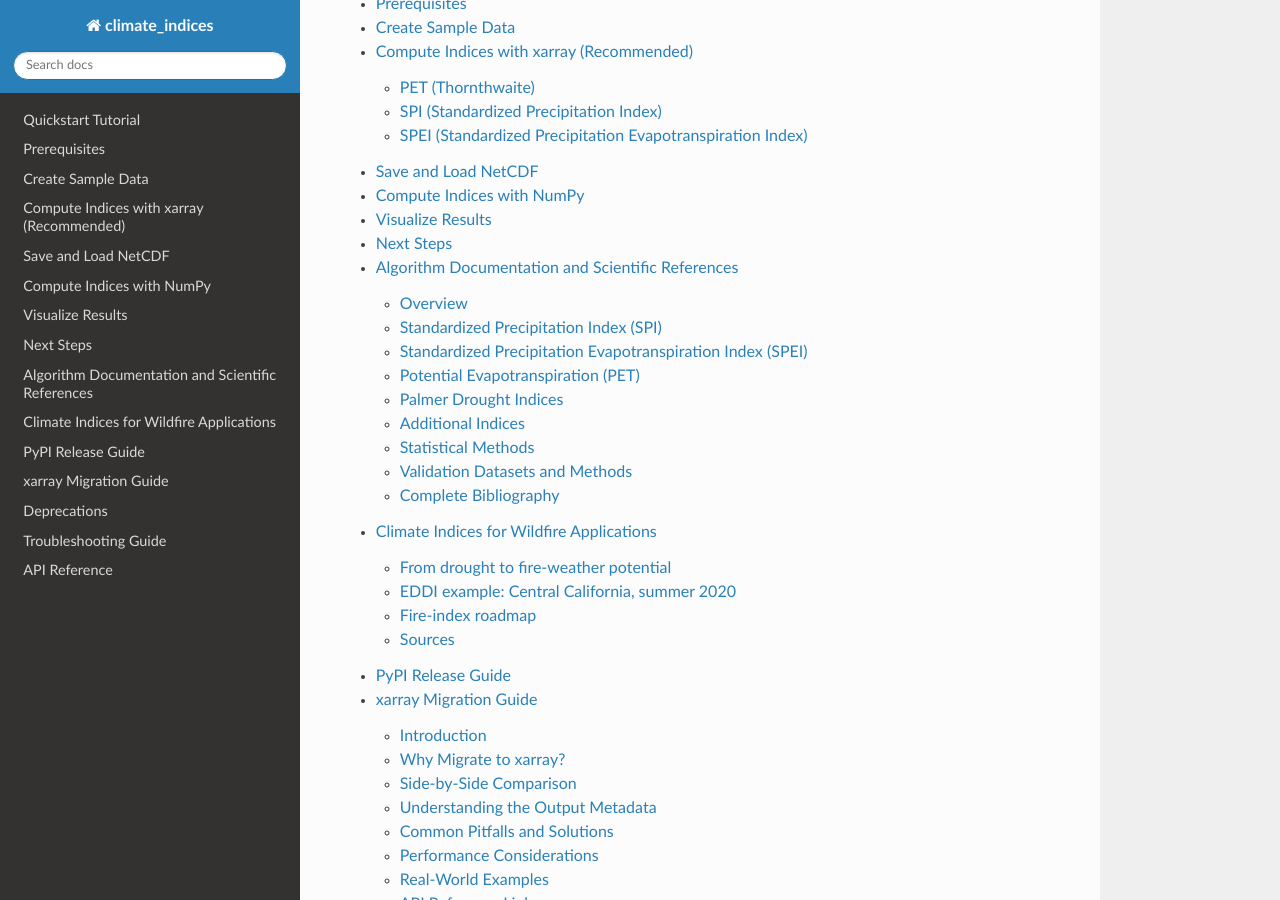
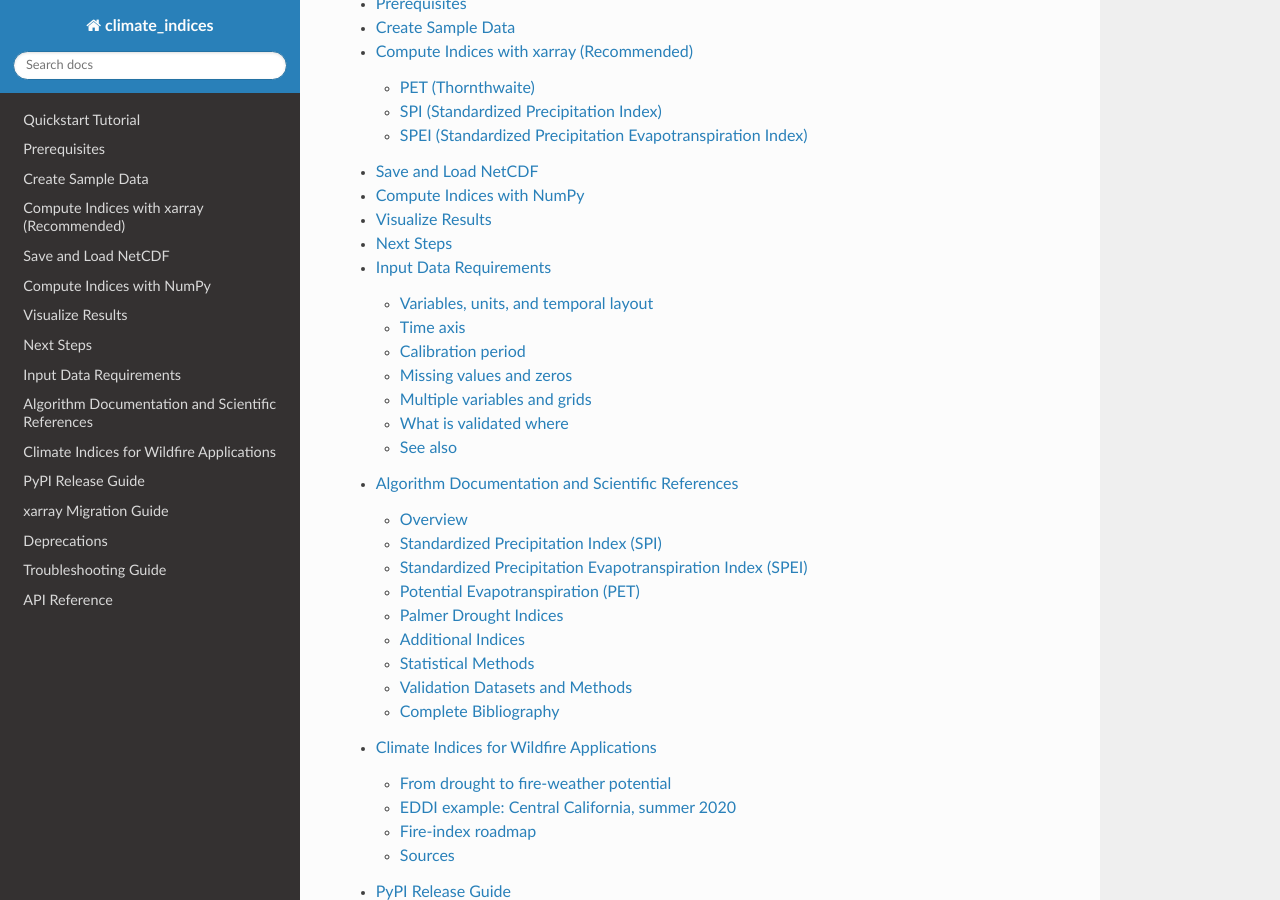
Before and after one commit to monocongo/climate_indices, a Sphinx documentation site: the page built from docs/index.rst, in a window 1280 px wide and 900 px high, scrolled down 6587 px. Built offline with Sphinx 7.4.7 and the Read the Docs theme 3.1.0, drawn with Linux system fonts in a browser that asks for light colours; some of the changed lines change nothing that is shown.

Commit message:
docs: add input data requirements contract
Document the inputs each index needs, their units and time axis, the
calibration, missing-value, alignment, and Dask-chunking expectations,
and a matrix of which API enforces each check. Closes the documentation
gap tracked by #834 and #401.

```diff
--- /dev/null
+++ b/docs/data_requirements.rst
@@ -0,0 +1,186 @@
+Input Data Requirements
+=======================
+
+This page is the contract for values passed to ``climate_indices``: which inputs
+each index needs, the units and time axis it expects, and which checks the
+library performs versus which the caller must guarantee. The NumPy, typed, and
+xarray APIs share the same numerics and the same expectations; they differ in
+how much of the contract is inferred and validated for you.
+
+Variables, units, and temporal layout
+-------------------------------------
+
+.. list-table::
+   :header-rows: 1
+   :widths: 24 28 22 26
+
+   * - Index
+     - Required values
+     - Units
+     - Time axis
+   * - SPI (``spi``)
+     - Precipitation
+     - Any consistent units (the index is scale-invariant); millimeters conventional
+     - Monthly or daily
+   * - SPEI (``spei``)
+     - Precipitation and PET
+     - Both in the same units; millimeters conventional
+     - Monthly or daily
+   * - Thornthwaite PET (``pet_thornthwaite``)
+     - Mean temperature, latitude
+     - Degrees Celsius, degrees north
+     - Monthly
+   * - Hargreaves PET (``pet_hargreaves``)
+     - Daily minimum and maximum temperature, latitude
+     - Degrees Celsius, degrees north
+     - Daily
+   * - EDDI (``eddi``)
+     - PET
+     - Any consistent units (values are ranked); millimeters conventional
+     - Monthly or daily
+   * - PNP (``percentage_of_normal``)
+     - Precipitation
+     - Same units throughout (the index is a ratio)
+     - Monthly or daily
+   * - PCI (``pci``)
+     - Rainfall for one calendar year
+     - Millimeters
+     - Daily, single year
+   * - Palmer (``palmer.pdsi`` and related)
+     - Precipitation, PET, available water capacity
+     - Inches
+     - Monthly, 12 values per year; NumPy API only
+
+The value array matters, not the ``units`` attribute. The NumPy and xarray APIs
+never convert units, and editing an attribute is not conversion. The command
+line converts recognized unit declarations to millimeters (precipitation, PET)
+and degrees Celsius (temperature) before calculation, and rejects unrecognized
+ones.
+
+Time axis
+---------
+
+- Monthly series must contain complete, chronological months and begin in
+  January. The xarray API rejects skipped months, duplicate timestamps, and
+  unsupported frequencies; the NumPy API assumes this layout positionally.
+- Daily series must begin on January 1. The NumPy API expects the internal
+  366-day layout with complete calendar years; ``utils.transform_to_366day``
+  converts Gregorian daily arrays to that layout. The xarray API accepts
+  ordinary Gregorian coordinates and also accepts a partial final year.
+- Supported calendars are ``standard``, ``gregorian``, and
+  ``proleptic_gregorian`` ``datetime64`` coordinates. ``cftime`` calendars are
+  rejected; see ``docs/adr/0004-xarray-calendar-semantics.md``.
+- The xarray API infers ``data_start_year``, periodicity, and the calibration
+  period from the ``time`` coordinate, which needs at least three timestamps to
+  infer periodicity. Pass the arguments explicitly to override inference, and
+  always pass them with the NumPy API.
+- The first ``scale - 1`` outputs of an index are NaN because no full window
+  exists before them. That is expected, not a sign of invalid input.
+
+Calibration period
+------------------
+
+- The calibration period is the baseline the index is fitted or ranked
+  against, and it must fall inside the input's year coverage.
+- 30 years is the documented minimum. A shorter period emits
+  ``ShortCalibrationWarning``, and more than 20% missing values inside the
+  period emits a warning about fitting reliability.
+- When no calibration period is given, the xarray API uses the full input
+  range and raises ``InsufficientDataError`` when fewer than 30 effective
+  non-NaN years fall inside it.
+- Pearson fitting requires enough non-zero values per calendar period and
+  raises ``InsufficientDataError`` otherwise; use the gamma distribution for
+  strongly zero-inflated precipitation.
+- Matching the calibration years to the actual data coverage is the caller's
+  responsibility today; the NumPy API does not check the requested years
+  against the input range.
+
+Missing values and zeros
+------------------------
+
+- NaN marks missing data and propagates per cell: an input NaN produces a NaN
+  output. Nothing is interpolated, filled, or silently dropped.
+- Zero precipitation is data, meaning a dry period, not a missing value, and is
+  preserved. Zero-inflated series are a distribution-fitting concern, not a
+  data-cleaning one.
+- Negative precipitation is clipped to zero with a warning. Fix sign
+  conventions upstream instead of relying on the clip.
+- Dask-backed xarray input must keep the full ``time`` dimension in a single
+  chunk; spatial chunks remain free to parallelize. The adapters never rechunk
+  implicitly and raise ``CoordinateValidationError`` with the exact fix
+  (``data = data.chunk({"time": -1})``) when ``time`` is split.
+
+Multiple variables and grids
+----------------------------
+
+- Paired inputs (SPEI precipitation and PET, Hargreaves minimum and maximum
+  temperature) must share coordinates. The xarray API aligns them with an inner
+  join and warns with ``InputAlignmentWarning`` when timesteps are dropped; an
+  empty intersection raises ``CoordinateValidationError``.
+- When the inputs must match exactly, align them before calculation with
+  ``xr.align(..., join="exact")``, which raises instead of intersecting. The
+  end-to-end sample does this in ``scripts/prepare_e2e_inputs.py``.
+- Regridding, reprojection, resampling, and unit conversion happen outside the
+  library. Inputs on different grids, calendars, or periods are not reconciled
+  for you.
+
+What is validated where
+-----------------------
+
+.. list-table::
+   :header-rows: 1
+   :widths: 40 20 20 20
+
+   * - Check
+     - NumPy / typed API
+     - xarray API
+     - CLI
+   * - Time coordinate completeness, periodicity, and start month
+     - Caller
+     - Enforced
+     - Caller
+   * - Timesteps at least ``scale``
+     - Not enforced
+     - Enforced
+     - Not enforced
+   * - Calibration length and missing-data warnings
+     - Warned
+     - Warned
+     - Warned
+   * - Calibration non-NaN sample size
+     - Caller
+     - Enforced
+     - Caller
+   * - Calibration years inside data coverage
+     - Not checked
+     - Not checked
+     - Not checked
+   * - Multi-variable alignment
+     - Caller, by array size
+     - Inner join with warning
+     - Caller
+   * - Units
+     - Caller
+     - Caller
+     - Converted and validated
+   * - Latitude range
+     - Enforced
+     - Enforced
+     - Enforced
+   * - Dask ``time`` chunk
+     - Not applicable
+     - Enforced
+     - Not applicable
+
+See also
+--------
+
+- ``docs/xarray_compatibility.md`` for coverage status of the beta xarray API.
+- :doc:`xarray_migration` for moving a workflow from NumPy to xarray.
+- ``docs/adr/0003-dask-time-dimension-single-chunk.md`` and
+  ``docs/adr/0004-xarray-calendar-semantics.md`` for chunking and calendar
+  decisions.
+- :doc:`troubleshooting` for symptoms and fixes.
+- ``notebooks/zarr_dask_spi_spei.ipynb`` with
+  ``scripts/prepare_e2e_inputs.py`` for a worked preparation and computation
+  example.
--- a/docs/index.rst
+++ b/docs/index.rst
@@ -407,6 +407,7 @@
    :maxdepth: 2
 
    quickstart
+   data_requirements
    algorithms
    wildfire_applications
    pypi_release
--- a/docs/quickstart.rst
+++ b/docs/quickstart.rst
@@ -31,7 +31,8 @@
 ===================
 
 First, let's create synthetic monthly precipitation and temperature data covering 30 years
-(360 months). Real-world usage would load data from NetCDF files using ``xr.open_dataset()``.
+(360 months). Real-world usage would load data from NetCDF files using ``xr.open_dataset()``;
+see :doc:`data_requirements` for the full input contract.
 
 .. testsetup:: quickstart
 
```
